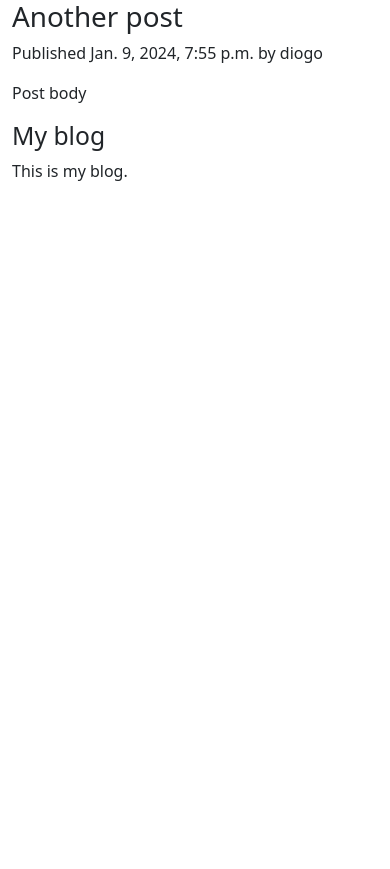
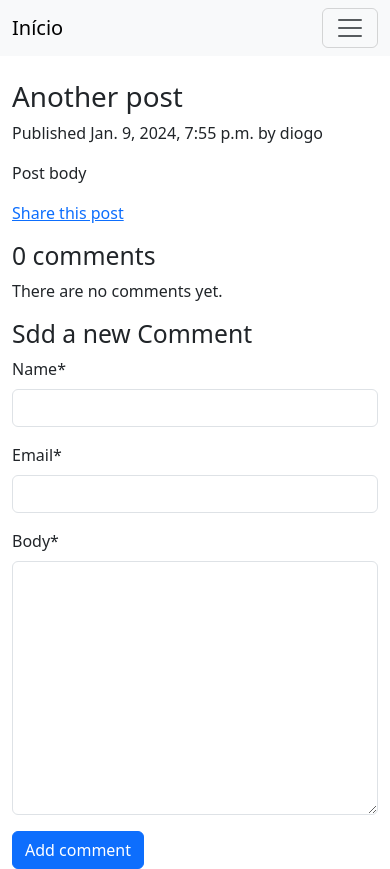
Before and after one commit to DiogoSantosSilva/simple-blog, a Django app: a page that uses blog/templates/blog/base.html in a window 390 px wide. Before the commit the page ends 181 px from the top, so only its background shows below. Run offline with Django 3.2, Linux system fonts and the light colour scheme; data comes from the database, SQL or seed files in the repository; both versions use the stored data as it was after the commit; some libraries are stand-ins or nearby versions.

Commit message:
Comment system

```diff
--- a/blog/apps.py
+++ b/blog/apps.py
@@ -2,4 +2,4 @@ from django.apps import AppConfig
 
 
 class BlogConfig(AppConfig):
-    name = 'blog'
+    name = "blog"
--- a/blog/forms.py
+++ b/blog/forms.py
@@ -1,4 +1,5 @@
 from django import forms
+from .models import Comment
 
 
 class EmailPostForm(forms.Form):
@@ -6,3 +7,9 @@ class EmailPostForm(forms.Form):
     email = forms.EmailField()
     to = forms.EmailField()
     comments = forms.CharField(required=False, widget=forms.Textarea)
+
+
+class CommentForm(forms.ModelForm):
+    class Meta:
+        model = Comment
+        fields = ("name", "email", "body")
--- a/blog/models.py
+++ b/blog/models.py
@@ -7,7 +7,7 @@ from django.utils import timezone
 
 class PublishedManager(models.Manager):
     def get_queryset(self) -> QuerySet:
-        return super(PublishedManager, self).get_queryset().filter(status='published')
+        return super(PublishedManager, self).get_queryset().filter(status="published")
 
 
 # Create your models here.
@@ -35,5 +35,23 @@ class Post(models.Model):
 
     def get_absolute_url(self):
         return reverse(
-            'blog:post_detail', args=[self.publish.year, self.publish.month, self.publish.day, self.slug]
+            "blog:post_detail",
+            args=[self.publish.year, self.publish.month, self.publish.day, self.slug],
         )
+
+
+class Comment(models.Model):
+
+    post = models.ForeignKey(Post, on_delete=models.CASCADE, related_name="comments")
+    name = models.CharField(max_length=80)
+    email = models.EmailField()
+    body = models.TextField()
+    created = models.DateTimeField(auto_now_add=True)
+    updated = models.DateTimeField(auto_now=True)
+    active = models.BooleanField(default=True)
+
+    class Meta:
+        ordering = ("created",)
+
+    def __str__(self):
+        return f"Comment by {self.name} on {self.post}"
--- a/blog/static/css/blog.css
+++ b/blog/static/css/blog.css
@@ -0,0 +1,14 @@
+
+.main-content {
+    height: 50vh;
+    min-height: 80vh;
+}
+
+:root {
+    --color1: #cec6b8;
+    --color2: #072930;
+    --color3: #fdf8e7;
+    --color4: #f2b654;
+    --color5: #c47b38;
+    --color6: #7a796a;
+  }
--- a/blog/templates/blog/base.html
+++ b/blog/templates/blog/base.html
@@ -1,31 +1,46 @@
 {% load static %}
 <!DOCTYPE html>
 <html lang="en">
+
 <head>
     <meta charset="UTF-8">
     <meta name="viewport" content="width=device-width, initial-scale=1.0">
-    <title>{% block title %} {% endblock title %}</title>
+    <title>{% block title %}My Blog{% endblock title %}</title>
     <link rel="stylesheet" href="https://cdn.jsdelivr.net/npm/bootstrap@5.3.0/dist/css/bootstrap.min.css">
+    <link rel="stylesheet" type='text/css' href="{% static 'css/blog.css' %}">
 </head>
+
 <body>
+    <!-- Barra de Navegação -->
+    <nav class="navbar navbar-expand-lg navbar-light bg-light">
+        <div class="container">
+            <a class="navbar-brand" href="#">Início</a>
+            <button class="navbar-toggler" type="button" data-bs-toggle="collapse" data-bs-target="#navbarNav" aria-controls="navbarNav" aria-expanded="false" aria-label="Toggle navigation">
+                <span class="navbar-toggler-icon"></span>
+            </button>
+            <div class="collapse navbar-collapse" id="navbarNav">
+                <ul class="navbar-nav">
+                    <li class="nav-item">
+                        <a class="nav-link" href="#">Sobre</a>
+                    </li>
+                    <li class="nav-item">
+                        <a class="nav-link" href="#">Contato</a>
+                    </li>
+                </ul>
+            </div>
+        </div>
+    </nav>
 
-    <div class="container">
-        <div class="row">
-            <main class="col-md-9">
-                {% block content %}
-                {% endblock content %}
-            </main>
-            <aside class="col-md-3">
-                <h2>My blog</h2>
-                <p>This is my blog.</p>
-            </aside>
-        </div>
-    </div>
+    <main class="container mt-4 main-content">
+        {% block content %}
+        <!-- Main content goes here -->
+        {% endblock content %}
+    </main>
 
 
-    <!-- Scripts Bootstrap (Bootstrap 5 requer Popper.js e não mais jQuery) -->
+    <!-- Bootstrap JavaScript -->
     <script src="https://cdn.jsdelivr.net/npm/@popperjs/core@2.11.6/dist/umd/popper.min.js"></script>
     <script src="https://cdn.jsdelivr.net/npm/bootstrap@5.3.0/dist/js/bootstrap.min.js"></script>
+</body>
 
-</body>
 </html>
--- a/blog/templates/blog/post/detail.html
+++ b/blog/templates/blog/post/detail.html
@@ -1,4 +1,5 @@
 {% extends "blog/base.html" %}
+{% load crispy_forms_tags %}
 
 {% block title %}{{ post.title }}{% endblock title %}
 
@@ -8,4 +9,37 @@
         Published {{post.publish}} by {{post.author}}
     </p>
     {{ post.body|linebreaks }}
+    <p>
+        <a href="{% url 'blog:post_share' post.id %}">
+            Share this post
+        </a>
+    </p>
+
+    {% with comments.count as total_comments %}
+        <h2>{{ total_comments }} comment{{ total_comments|pluralize }}</h2>
+    {% endwith %}
+
+    {% for comment in comments %}
+        <div class="comment">
+            <p class="info">
+                Comment {{ forloop.counter }} by {{ comment.name }}
+                {{ comment.created }}
+            </p>
+            {{ comment.body|linebreaks}}
+        </div>
+    {% empty %}
+        <p>There are no comments yet.</p>
+    {% endfor %}
+
+    {% if new_comment %}
+        <h2>Your comment hs been added.</h2>
+    {% else %}
+        <h2>Sdd a new Comment</h2>
+        <form method="post">
+            {{ comment_form|crispy }}
+            {% csrf_token %}
+            <button type="submit" class="btn btn-primary">Add comment</button>
+        </form>
+    {% endif %}
+
 {% endblock content %}
--- a/blog/urls.py
+++ b/blog/urls.py
@@ -1,10 +1,15 @@
-from django.urls import  path
+from django.urls import path
 from . import views
 
-app_name = 'blog'
+app_name = "blog"
 
 urlpatterns = [
     # path('', views.post_list, name='post_list'),
-    path('', views.PostListView.as_view(), name='post_list'),
-    path('<int:year>/<int:month>/<int:day>/<slug:post>/', views.post_detail, name='post_detail')
+    path("", views.PostListView.as_view(), name="post_list"),
+    path(
+        "<int:year>/<int:month>/<int:day>/<slug:post>/",
+        views.post_detail,
+        name="post_detail",
+    ),
+    path("<int:post_id>/share/", views.post_share, name="post_share"),
 ]
--- a/blog/views.py
+++ b/blog/views.py
@@ -1,34 +1,58 @@
 from django.shortcuts import render, get_object_or_404
-from .models import Post
+from .models import Post, Comment
 from django.core.paginator import Paginator, EmptyPage, PageNotAnInteger
 from django.views.generic import ListView
-
-# func was commented because it was replaced byn the class based view
-# def post_list(request):
-#     object_list = Post.published.all()
-#     paginator = Paginator(object_list, 3)
-#     page = request.GET.get('page')
-#     try:
-#         posts = paginator.page(page)
-#     except PageNotAnInteger:
-#         posts = paginator.page(1)
-#     except EmptyPage:
-#         posts = paginator.page(paginator.num_pages)
-#     return render(request, "blog/post/list.html", {
-#             "page": page,
-#             "posts": posts
-#         })
+from .forms import EmailPostForm, CommentForm
+from django.core.mail import send_mail
 
 class PostListView(ListView):
     queryset = Post.published.all()
-    context_object_name = 'posts'
+    context_object_name = "posts"
     paginate_by = 3
-    template_name = 'blog/post/list.html'
+    template_name = "blog/post/list.html"
 
 
 def post_detail(request, year, month, day, post):
-    post = get_object_or_404(Post, slug=post, status='published',
-                              publish__year=year,
-                              publish__month=month,
-                              publish__day=day)
-    return render(request, "blog/post/detail.html", {"post": post})
+    post = get_object_or_404(
+        Post,
+        slug=post,
+        status="published",
+        publish__year=year,
+        publish__month=month,
+        publish__day=day,
+    )
+
+    comments = post.comments.filter(active=True)
+    new_comment = None
+
+    if request.method == "POST":
+        comment_form = CommentForm(data=request.POST)
+        if comment_form.is_valid():
+            new_comment = comment_form.save(commit=False)
+            new_comment.post = post
+            new_comment.save()
+    else:
+        comment_form = CommentForm()
+    return render(request, "blog/post/detail.html",
+            {"post": post, "comments": comments, "new_comment": new_comment, 'comment_form': comment_form}
+        )
+
+
+def post_share(request, post_id):
+    post = get_object_or_404(Post, id=post_id, status="published")
+    sent = False
+    print("aqui")
+    if request.method == "POST":
+        form = EmailPostForm(request.POST)
+        if form.is_valid():
+            cd = form.cleaned_data
+            post_url = request.build_absolute_uri(post.get_absolute_url())
+            subject = f"{cd['name']} recomends you read {post.title}"
+            message = f"Read {post.title} at {post_url}\n\n {cd['name']}\`s comments: {cd['comments']}"
+            send_mail(subject, message, "admin@myblog.com", [cd["to"]])
+            sent = True
+    else:
+        form = EmailPostForm()
+    return render(
+        request, "blog/post/share.html", {"post": post, "form": form, "sent": sent}
+    )
```
Also changed, not shown: blog/admin.py (+17 -8 lines), blog/templates/blog/post/list.html (+14 -6 lines), blog/templates/blog/post/share.html (added, +20 -0 lines), mysite/settings.py (+9 -1 lines), blog/migrations/0001_initial.py, blog/migrations/0002_auto_20240121_1703.py (added), blog/migrations/0003_comment_name.py (added), db.sqlite3.
